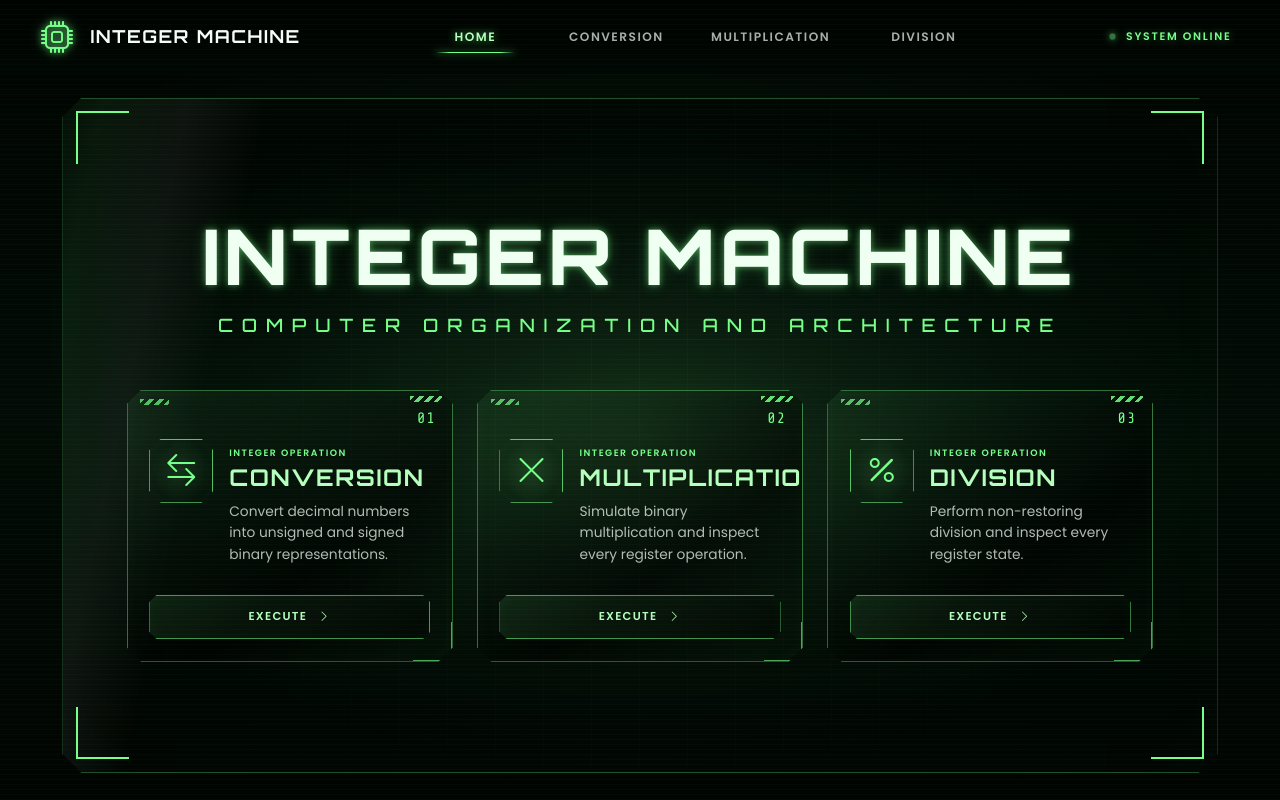
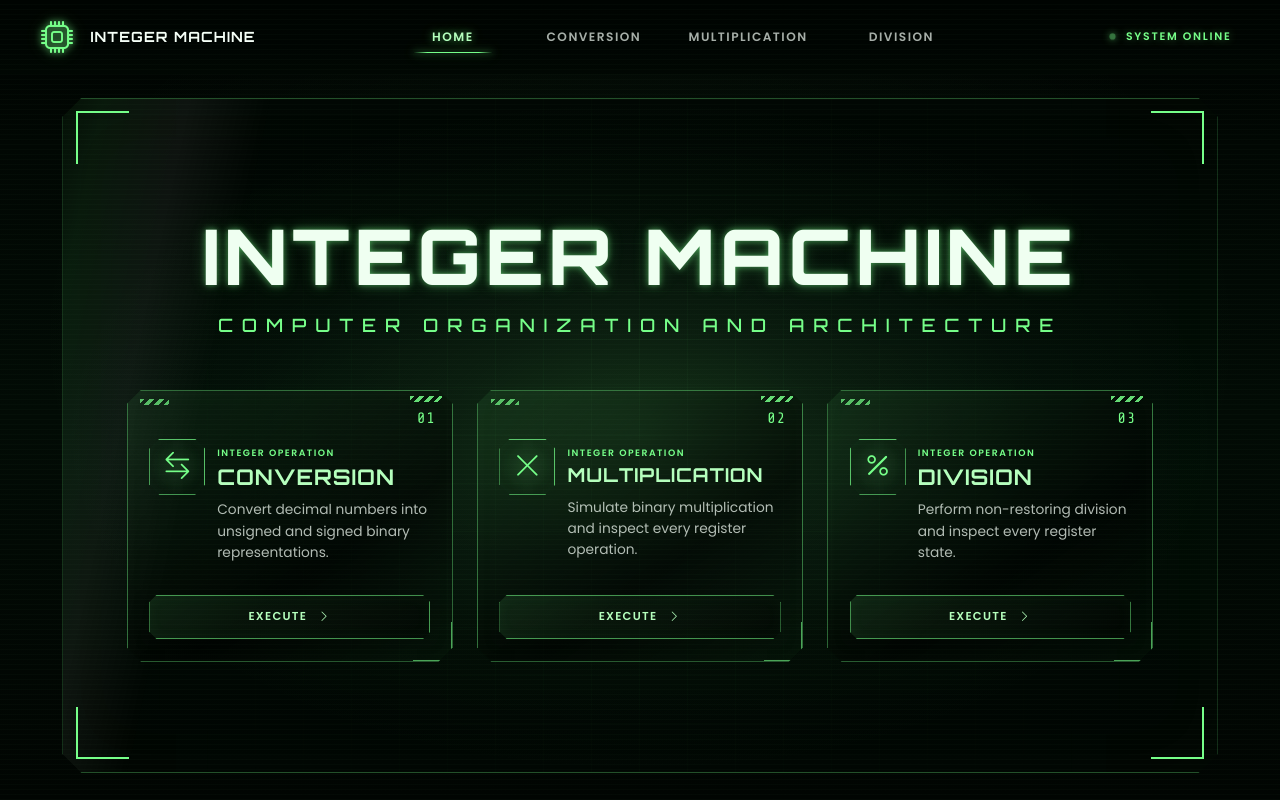
Before and after one commit to dev-gabb-711/arch2-case-study-1, a React (Vite) app: page / in a window 1280 px wide. Built offline with nearby package versions, Linux system fonts and the light colour scheme.

Commit message:
Minor ui fixes

```diff
--- a/src/App.css
+++ b/src/App.css
@@ -137,7 +137,7 @@
   padding: 0.4rem 0;
   color: var(--machine-white) !important;
   font-family: var(--font-display);
-  font-size: clamp(0.95rem, 1.4vw, 1.3rem);
+  font-size: clamp(0.82rem, 1.1vw, 1.05rem);
   font-weight: 700;
   letter-spacing: 0.08em;
   text-transform: uppercase;
@@ -646,6 +646,11 @@
   letter-spacing: 0.07em;
 }
 
+.multiplication-home-card h2 {
+  font-size: clamp(1rem, 1.55vw, 1.35rem);
+  letter-spacing: 0.045em;
+}
+
 .module-card p {
   margin: 0;
   font-size: 0.86rem;
@@ -1384,7 +1389,7 @@
 
 .execution-table {
   min-width: 1050px;
-  font-size: 0.72rem;
+  font-size: 0.82rem;
 }
 
 .execution-table thead {
@@ -1394,7 +1399,7 @@
 .execution-table th {
   padding: 0.7rem;
   color: var(--machine-green);
-  font-size: 0.58rem;
+  font-size: 0.68rem;
   font-weight: 600;
   letter-spacing: 0.11em;
   text-transform: uppercase;
@@ -1422,8 +1427,9 @@
 .q-zero {
   display: inline-grid;
   place-items: center;
-  width: 2rem;
-  height: 2rem;
+  width: 2.25rem;
+  height: 2.25rem;
+  font-size: 0.82rem;
   color: #001706;
   font-family: var(--font-mono);
   font-weight: 700;
@@ -1452,14 +1458,14 @@
 
 .table-register span {
   color: var(--machine-green);
-  font-size: 0.58rem;
+  font-size: 0.68rem;
   font-weight: 600;
 }
 
 .table-register code,
 .table-binary-value {
   color: var(--machine-white);
-  font-size: 0.72rem;
+  font-size: 0.84rem;
   white-space: nowrap;
 }
 
@@ -1468,6 +1474,7 @@
   padding: 0.4rem 0.55rem;
   color: var(--machine-green-bright);
   font-family: var(--font-mono);
+  font-size: 0.74rem;
   border: 1px solid rgba(118, 255, 137, 0.22);
   background: rgba(118, 255, 137, 0.04);
   white-space: nowrap;
@@ -1552,6 +1559,29 @@
 }
 
 /* =========================================================
+   FOR SMALL SCREENS
+   ========================================================= */
+@media (max-width: 1399.98px) {
+  .module-card-content {
+    grid-template-columns: 3.5rem minmax(0, 1fr);
+    gap: 0.75rem;
+  }
+  .module-icon {
+    width: 3.5rem;
+    height: 3.5rem;
+    font-size: 1.7rem;
+  }
+  .module-card h2 {
+    font-size: clamp(1rem, 1.7vw, 1.35rem);
+    letter-spacing: 0.045em;
+    overflow-wrap: anywhere;
+  }
+  .multiplication-home-card h2 {
+    font-size: clamp(0.95rem, 1.5vw, 1.22rem);
+  }
+}
+
+/* =========================================================
    TABLET
    ========================================================= */
 @media (max-width: 991.98px) {
@@ -1610,6 +1640,19 @@
     min-height: calc(100dvh - var(--machine-navbar-height));
     overflow: hidden;
     transform: none;
+  }
+  .module-card-content {
+    grid-template-columns: 1fr;
+    gap: 0.85rem;
+  }
+  .module-icon {
+    width: 3.6rem;
+    height: 3.6rem;
+  }
+  .module-card h2 {
+    overflow-wrap: anywhere;
+    word-break: normal;
+    font-size: clamp(1.1rem, 2.5vw, 1.4rem);
   }
 }
 
--- a/src/App.tsx
+++ b/src/App.tsx
@@ -270,7 +270,7 @@ function App() {
                             </div>
 
                             <div className="col-12 col-md-6 col-xl-4">
-                                <article className="module-card">
+                                <article className="module-card multiplication-home-card">
                                     <div className="module-card-stripes" />
 
                                     <div className="module-number">
```
